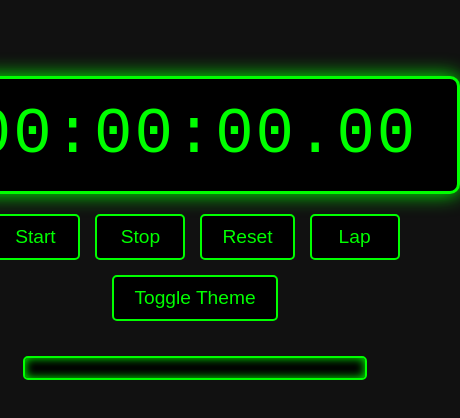
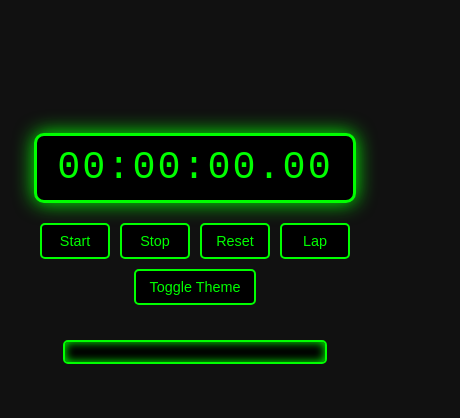
Before and after one commit to Philida/Stopwatch, a plain HTML site: page index.html in a window 390 px wide. Shown: the part 194-612 px from the top of the page, 460 px wide, since content can reach past the window. Drawn offline with Linux system fonts and the light colour scheme.

Commit message:
Stopwatch

```diff
--- a/style.css
+++ b/style.css
@@ -2,7 +2,7 @@
 body {
   margin: 0;
   height: 100vh;
-  font-family: 'Courier New', monospace;
+  font-family: "Courier New", monospace;
   background: #111;
   color: #0f0;
   display: flex;
@@ -50,7 +50,7 @@ button {
   cursor: pointer;
   border-radius: 5px;
   transition: all 0.3s ease;
-  min-width:90px;
+  min-width: 90px;
   text-align: center;
 }
 
@@ -133,6 +133,52 @@ body.light .laps p {
   border-bottom: 1px dashed #555;
 }
 
-@media only screen {
+/* Medium devices (tablets) */
+@media (max-width: 768px) {
+  .display {
+    font-size: 3rem;
+    padding: 15px 30px;
+    min-width: 220px;
+  }
 
+  button {
+    font-size: 1rem;
+    padding: 8px 16px;
+    min-width: 80px;
+  }
+
+  .laps {
+    max-width: 280px;
+    font-size: 0.9rem;
+  }
 }
+
+/* Small devices (phones) */
+@media (max-width: 480px) {
+  body {
+    flex-direction: column;
+    padding: 20px;
+  }
+
+  .display {
+    font-size: 2.4rem;
+    padding: 10px 20px;
+    min-width: 180px;
+  }
+
+  .controls {
+    gap: 10px;
+  }
+
+  button {
+    font-size: 0.9rem;
+    padding: 8px 14px;
+    min-width: 70px;
+  }
+
+  .laps {
+    max-width: 240px;
+    max-height: 150px;
+    font-size: 0.85rem;
+  }
+}
```
